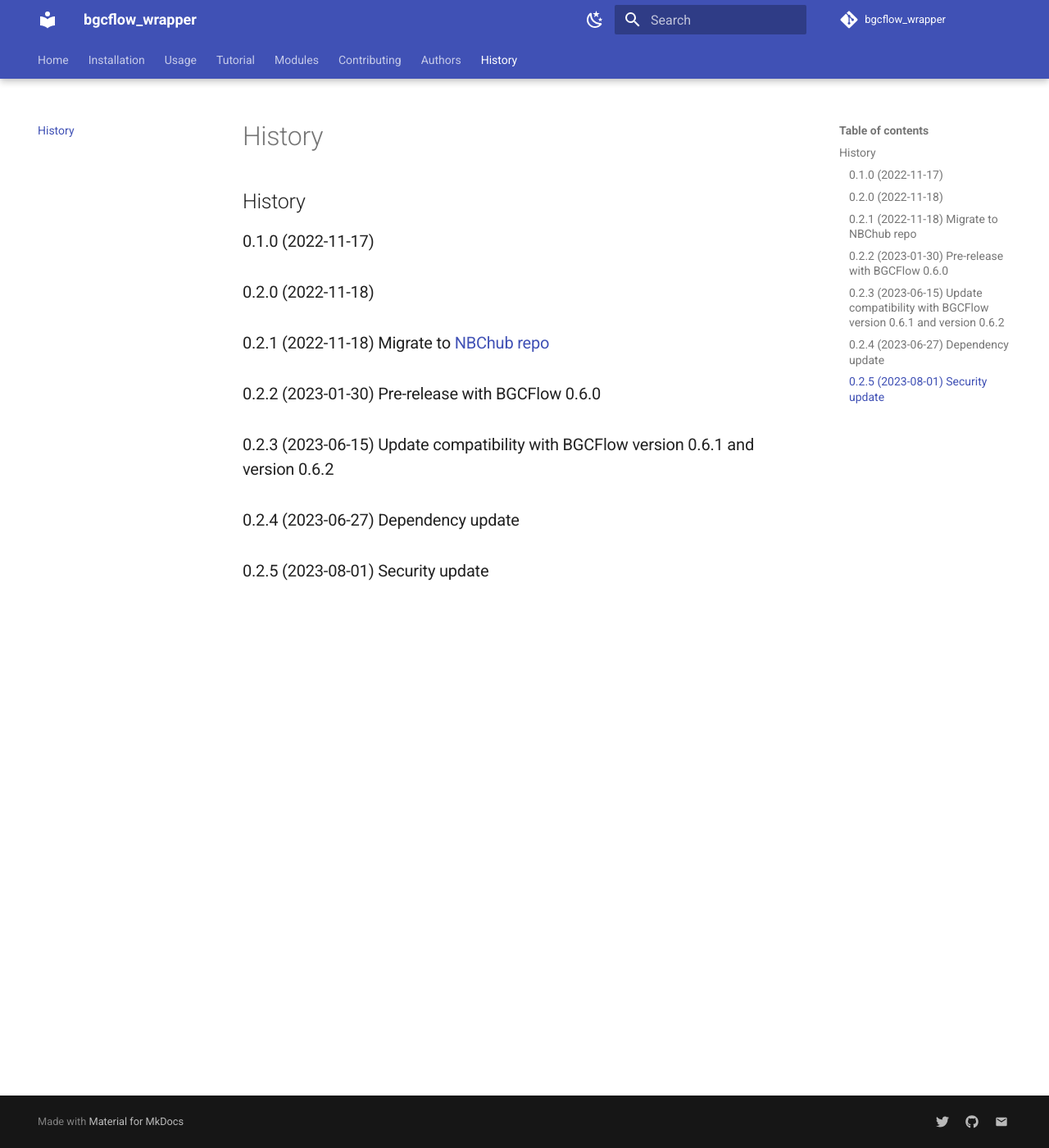
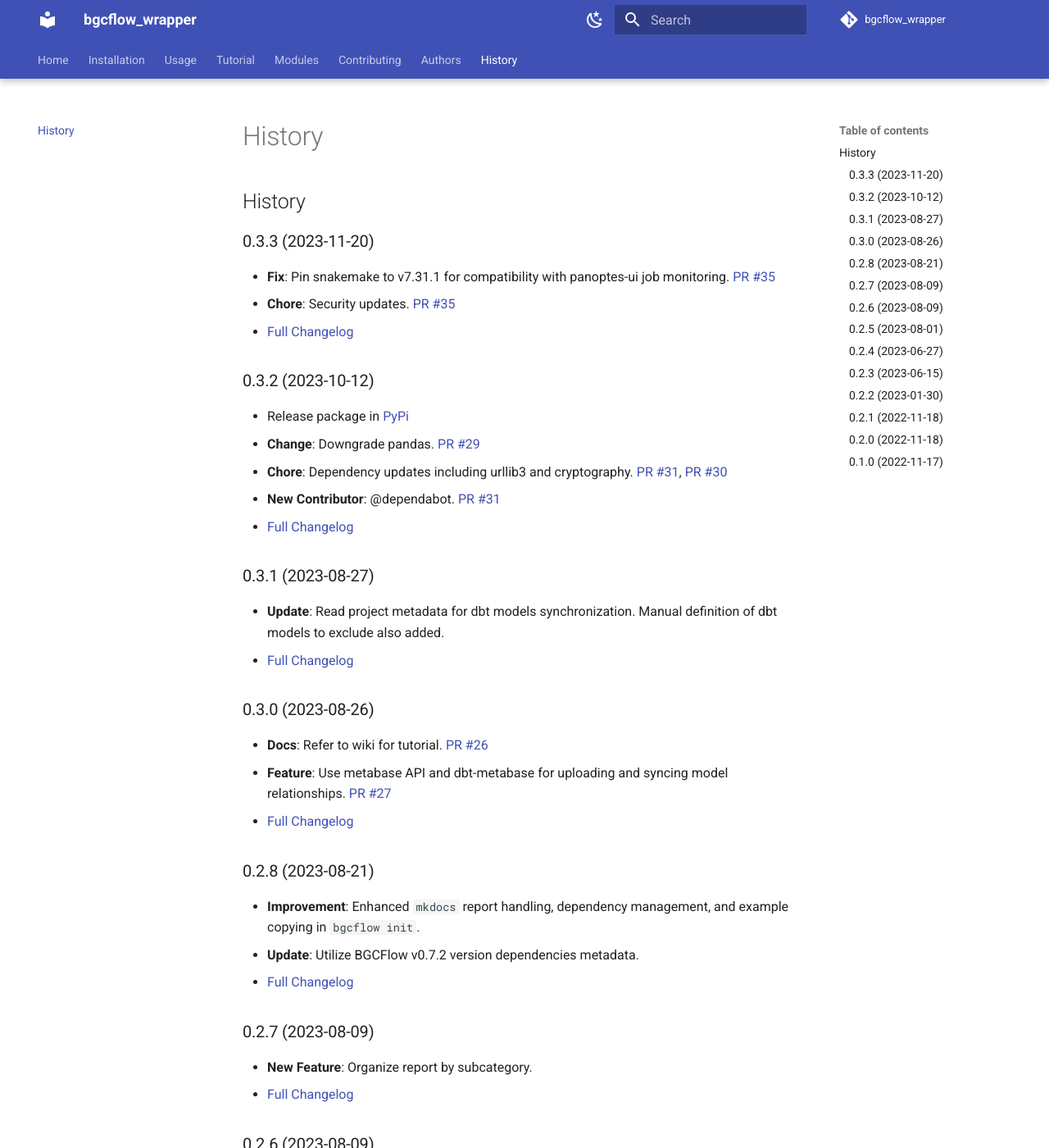
Before and after one commit to NBChub/bgcflow_wrapper, an MkDocs documentation site: the page built from docs/history.md, in a window 1280 px wide and 1400 px high. Shown: the whole window at 82% size. Built offline with MkDocs 1.6.1 and Material for MkDocs 9.7.7, drawn with Linux system fonts in a browser that asks for light colours; comment, search, counter and statistics services are not loaded; the version menu is left out; some of the changed text lies outside the part shown.

Commit message:
docs: update install instruction and history

```diff
--- a/HISTORY.md
+++ b/HISTORY.md
@@ -1,9 +1,67 @@
 # History
 
+## 0.3.3 (2023-11-20)
+- **Fix**: Pin snakemake to v7.31.1 for compatibility with panoptes-ui job monitoring. [PR #35](https://github.com/NBChub/bgcflow_wrapper/pull/35)
+- **Chore**: Security updates. [PR #35](https://github.com/NBChub/bgcflow_wrapper/pull/35)
+- [Full Changelog](https://github.com/NBChub/bgcflow_wrapper/compare/v0.3.2...v0.3.3)
+
+## 0.3.2 (2023-10-12)
+- Release package in [PyPi](https://pypi.org/project/bgcflow_wrapper)
+- **Change**: Downgrade pandas. [PR #29](https://github.com/NBChub/bgcflow_wrapper/pull/29)
+- **Chore**: Dependency updates including urllib3 and cryptography. [PR #31](https://github.com/NBChub/bgcflow_wrapper/pull/31), [PR #30](https://github.com/NBChub/bgcflow_wrapper/pull/30)
+- **New Contributor**: @dependabot. [PR #31](https://github.com/NBChub/bgcflow_wrapper/pull/31)
+- [Full Changelog](https://github.com/NBChub/bgcflow_wrapper/compare/v0.3.1...v0.3.2)
+
+## 0.3.1 (2023-08-27)
+- **Update**: Read project metadata for dbt models synchronization. Manual definition of dbt models to exclude also added.
+- [Full Changelog](https://github.com/NBChub/bgcflow_wrapper/compare/v0.3.0...v0.3.1)
+
+## 0.3.0 (2023-08-26)
+- **Docs**: Refer to wiki for tutorial. [PR #26](https://github.com/NBChub/bgcflow_wrapper/pull/26)
+- **Feature**: Use metabase API and dbt-metabase for uploading and syncing model relationships. [PR #27](https://github.com/NBChub/bgcflow_wrapper/pull/27)
+- [Full Changelog](https://github.com/NBChub/bgcflow_wrapper/compare/v0.2.8...v0.3.0)
+
+## 0.2.8 (2023-08-21)
+- **Improvement**: Enhanced `mkdocs` report handling, dependency management, and example copying in `bgcflow init`.
+- **Update**: Utilize BGCFlow v0.7.2 version dependencies metadata.
+- [Full Changelog](https://github.com/NBChub/bgcflow_wrapper/compare/v0.2.7...v0.2.8)
+
+## 0.2.7 (2023-08-09)
+- **New Feature**: Organize report by subcategory.
+- [Full Changelog](https://github.com/NBChub/bgcflow_wrapper/compare/v0.2.6...v0.2.7)
+
+## 0.2.6 (2023-08-09)
+- **Security Update**: Addressed security concerns.
+- **Improvements**: CLI, testing, and new features including panoptes wrapper and subworkflows.
+- [Full Changelog](https://github.com/NBChub/bgcflow_wrapper/compare/v0.2.5...v0.2.6)
+
+## 0.2.5 (2023-08-01)
+- **Fix**: Correct alias parsing to accommodate bgcflow v0.7.0. [PR #20](https://github.com/NBChub/bgcflow_wrapper/pull/20)
+- **Chore**: Security update. [PR #21](https://github.com/NBChub/bgcflow_wrapper/pull/21)
+- **New Contributor**: @OmkarSaMo. [PR #19](https://github.com/NBChub/bgcflow_wrapper/pull/19)
+- [Full Changelog](https://github.com/NBChub/bgcflow_wrapper/compare/v0.2.4...v0.2.5)
+
+## 0.2.4 (2023-06-27)
+- **Update**: Dependency update for improved stability and performance. [PR #17](https://github.com/NBChub/bgcflow_wrapper/pull/17), [PR #18](https://github.com/NBChub/bgcflow_wrapper/pull/18)
+- [Full Changelog](https://github.com/NBChub/bgcflow_wrapper/compare/v0.2.3...v0.2.4)
+
+## 0.2.3 (2023-06-15)
+- **Fix**: Correct UnicodeEncodeError in Windows. [PR #7](https://github.com/NBChub/bgcflow_wrapper/pull/7)
+- **Docs**: Add graphical abstract. [PR #16](https://github.com/NBChub/bgcflow_wrapper/pull/16)
+- This release is compatible with BGCFlow version 0.6.1 and version 0.6.2.
+- [Full Changelog](https://github.com/NBChub/bgcflow_wrapper/compare/v0.2.2-alpha...v0.2.3)
+
+## 0.2.2 (2023-01-30)
+- **Pre-release**: Compatibility with BGCFlow 0.6.0.
+- [Full Changelog](https://github.com/NBChub/bgcflow_wrapper/compare/v0.2.1-alpha...v0.2.2-alpha)
+
+## 0.2.1 (2022-11-18)
+- **Migration**: Migrate to [NBChub repo](https://github.com/NBChub/bgcflow_wrapper).
+- [Full Changelog](https://github.com/NBChub/bgcflow_wrapper/compare/v0.2.0...v0.2.1-alpha)
+
+## 0.2.0 (2022-11-18)
+- Minor updates and enhancements.
+- [Full Changelog](https://github.com/NBChub/bgcflow_wrapper/compare/v0.1.0...v0.2.0)
+
 ## 0.1.0 (2022-11-17)
-## 0.2.0 (2022-11-18)
-## 0.2.1 (2022-11-18) Migrate to [NBChub repo](https://github.com/NBChub/bgcflow_wrapper)
-## 0.2.2 (2023-01-30) Pre-release with BGCFlow 0.6.0
-## 0.2.3 (2023-06-15) Update compatibility with BGCFlow version 0.6.1 and version 0.6.2
-## 0.2.4 (2023-06-27) Dependency update
-## 0.2.5 (2023-08-01) Security update
+- Initial release of the package.
```
Also changed, not shown: README.md (+4 -0 lines), docs/installation.md (+1 -1 lines).
